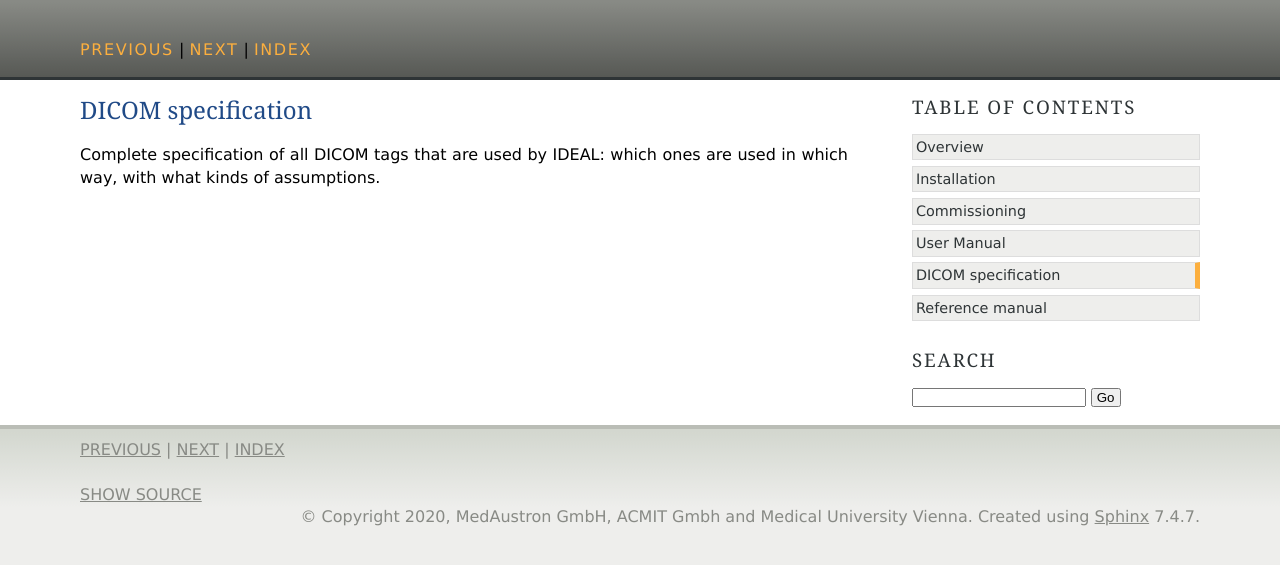
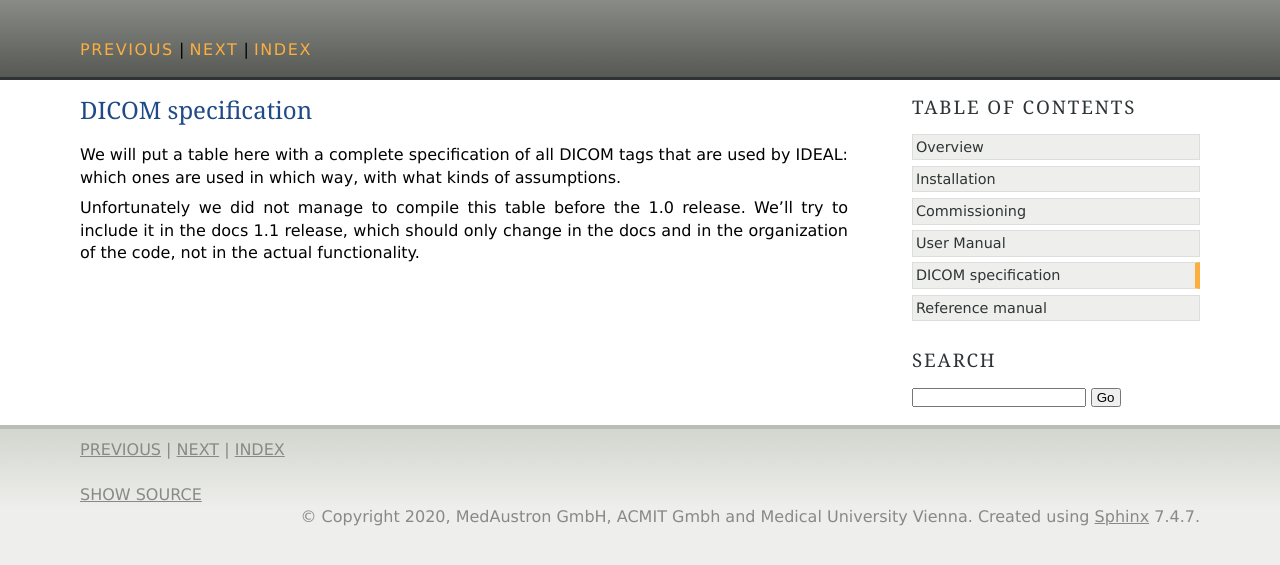
Before and after one commit to OpenGATE/IDEAL, a Sphinx documentation site: the page built from docs/dicomspecs/index.rst, in a window 1280 px wide. Shown: the top 565 px of the page. Built offline with Sphinx 7.4.7, drawn with Linux system fonts in a browser that asks for light colours; the version number could not be read and is left out.

Commit message:
add an embarrassing stub for missing DICOM specs table

```diff
--- a/docs/dicomspecs/index.rst
+++ b/docs/dicomspecs/index.rst
@@ -4,4 +4,9 @@
 DICOM specification
 ###################
 
-Complete specification of all DICOM tags that are used by IDEAL: which ones are used in which way, with what kinds of assumptions.
+We will put a table here with a complete specification of all DICOM tags that are used by IDEAL:
+which ones are used in which way, with what kinds of assumptions.
+
+Unfortunately we did not manage to compile this table before the 1.0 release. We'll try to
+include it in the docs 1.1 release, which should only change in the docs and in the organization
+of the code, not in the actual functionality.
```
